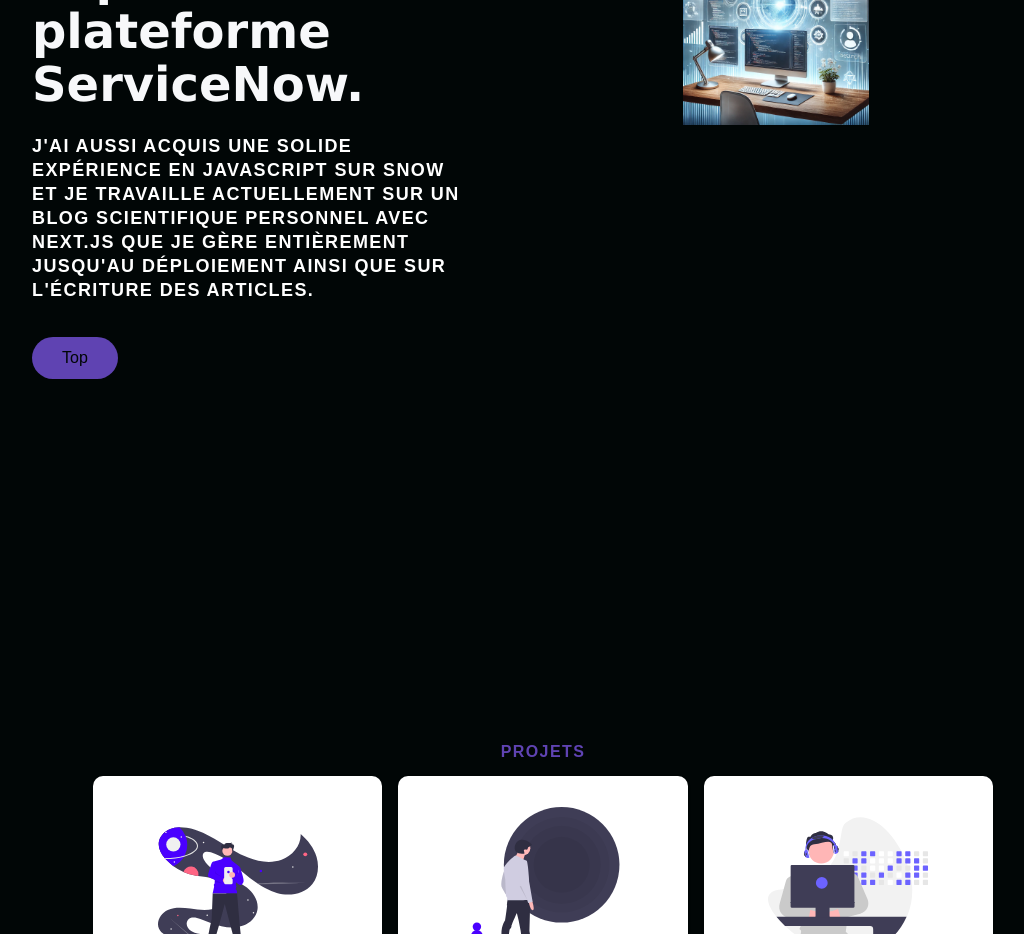
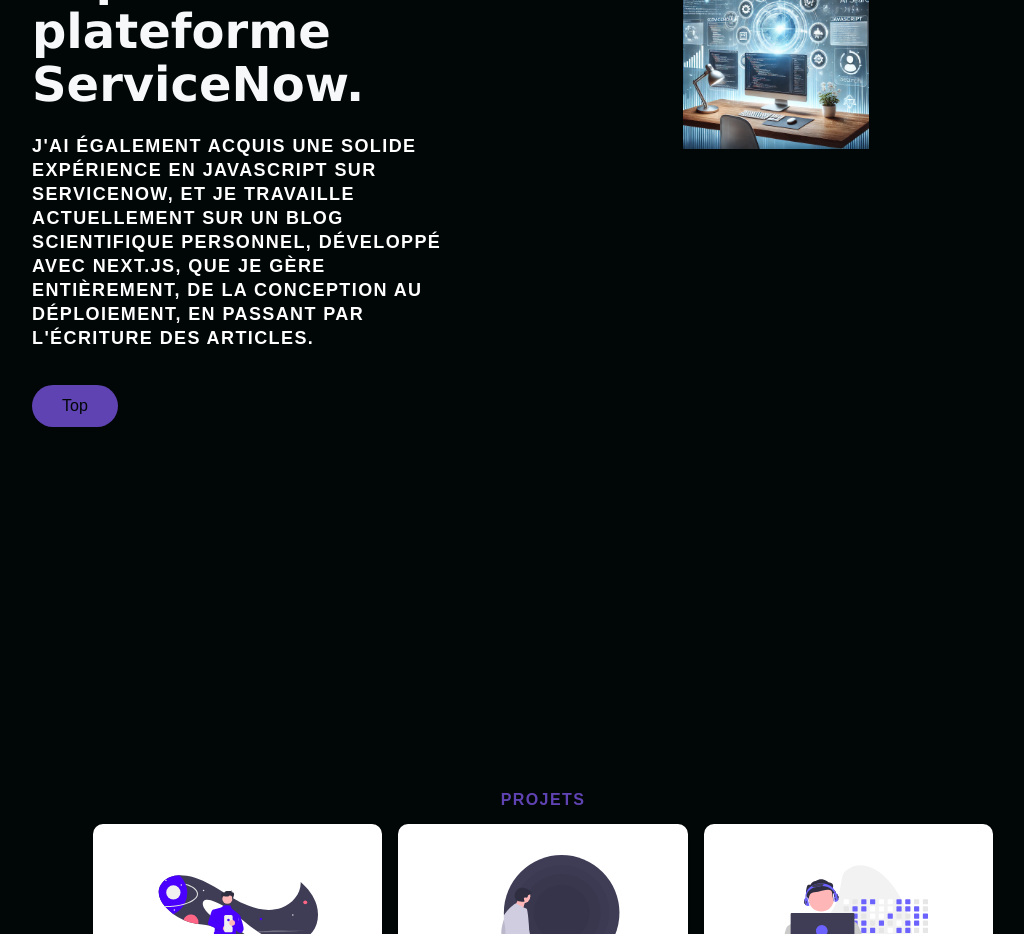
Before and after one commit to kosmosqc/demo3, a React (Create React App) app: page / in a window 1280 px wide. Shown: the part 2760-3694 px from the top of the page, without its empty margins (97-1121 px from the left). Built offline with nearby package versions, Linux system fonts and the light colour scheme.

Commit message:
description

```diff
--- a/src/components/InfoSection/Data.js
+++ b/src/components/InfoSection/Data.js
@@ -48,7 +48,7 @@ export const homeObg3 = {
   headLine:
     " Mon parcours chez Fx Innovation m'a permis d'acquérir une solide expérience sur la plateforme ServiceNow.",
   description:
-    "J'ai aussi acquis une solide expérience en JavaScript sur SNOW et je travaille actuellement sur un blog scientifique personnel avec Next.js que je gère entièrement jusqu'au déploiement ainsi que sur l'écriture des articles.  ",
+    "J'ai également acquis une solide expérience en JavaScript sur ServiceNow, et je travaille actuellement sur un blog scientifique personnel, développé avec Next.js, que je gère entièrement, de la conception au déploiement, en passant par l'écriture des articles.",
   buttonLabel: "Top",
   imgStart: false,
   img: require("../../medias/exp.webp"),
```
